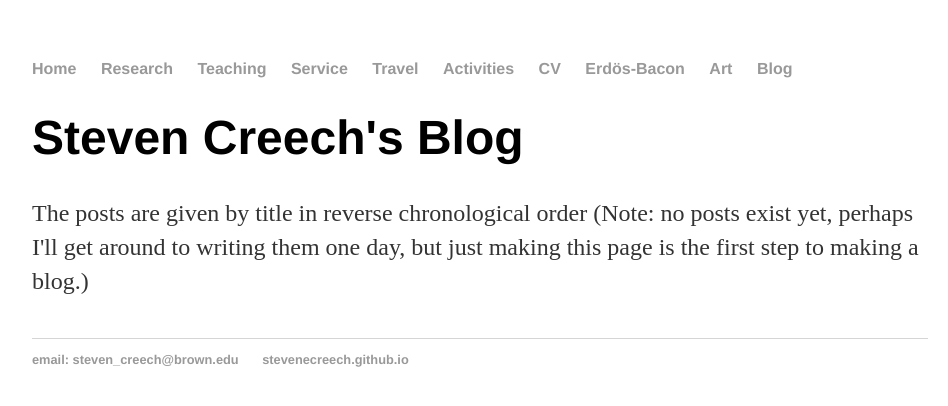
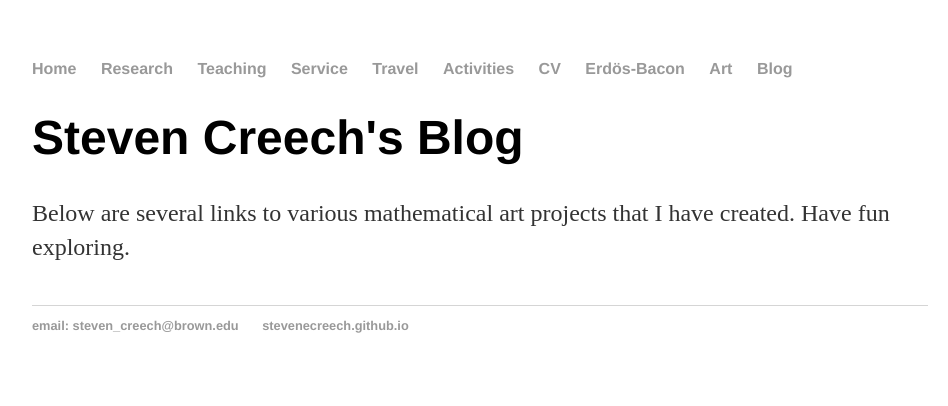
Before and after one commit to stevenecreech/stevenecreech.github.io, a Jekyll site: the page built from art/index.html, in a window 1280 px wide. Shown: the top 406 px of the page, without its empty margins (160-1108 px from the left). Built offline with Jekyll 4.4.1, drawn with Linux system fonts in a browser that asks for light colours; Markdown is read by kramdown in place of the engine named in the settings.

Commit message:
Update index.html

```diff
--- a/art/index.html
+++ b/art/index.html
@@ -5,7 +5,7 @@ title: Steven Creech's Blog
 
 
 	<h1>{{ page.title }}</h1>
-	<p>The posts are given by title in reverse chronological order (Note: no posts exist yet, perhaps I'll get around to writing them one day, but just making this page is the first step to making a blog.)</p>
+	<p>Below are several links to various mathematical art projects that I have created. Have fun exploring.</p>
 
 	<ul class="posts">
 
```
